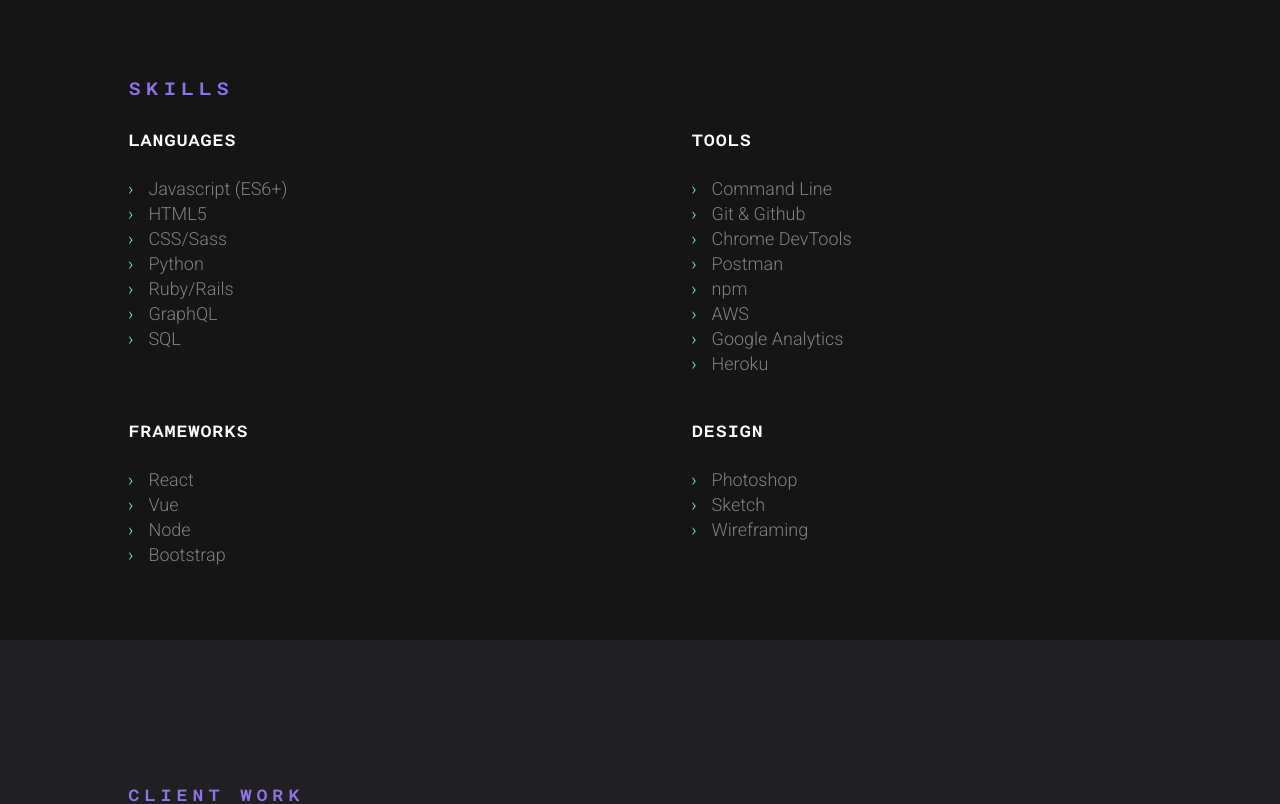
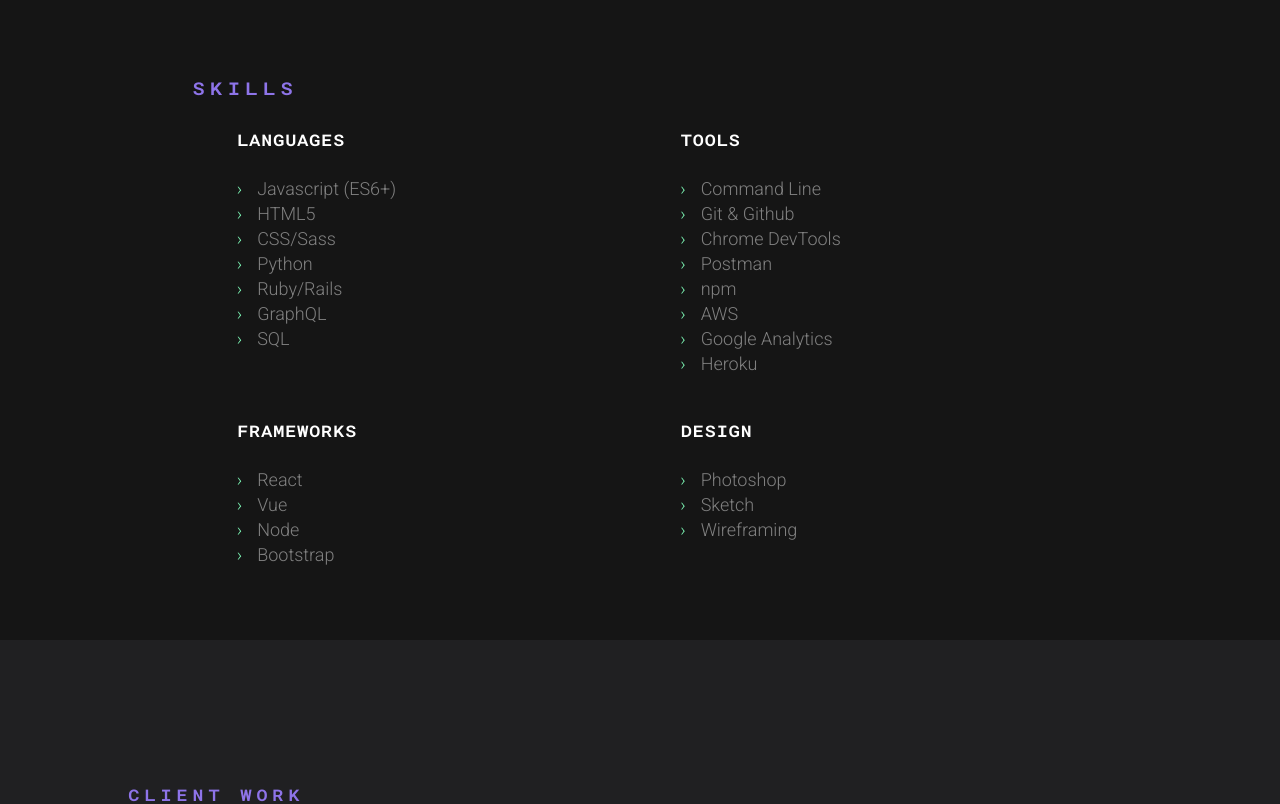
Before and after one commit to imanipaul/portfolio2, a React (Create React App) app: page / in a window 1280 px wide. Shown: the part 1600-2404 px from the top of the page. Built offline with nearby package versions, Linux system fonts and the light colour scheme; a web font is replaced by a local one.

Commit message:
Fix skills responsive styles

```diff
--- a/src/styles/About.scss
+++ b/src/styles/About.scss
@@ -38,7 +38,7 @@
       color: $purple-accent;
       margin: 0px;
 
-      @media screen and (min-width: 426px) {
+      @media screen and (min-width: $tablet-min) {
         width: 80%;
       }
 
@@ -89,7 +89,7 @@
       width: 147px;
       height: 147px;
 
-      @media screen and (min-width: $tablet-max) {
+      @media screen and (min-width: $tablet-min) {
         width: 270px;
         height: auto;
         border-radius: 50%;
--- a/src/styles/Contact.scss
+++ b/src/styles/Contact.scss
@@ -4,7 +4,8 @@
 .contact {
   display: flex;
   flex-direction: column;
-  background-color: #202022;
+  // background-color: #202022;
+  // background: linear-gradient(to top, #202020, #20202000);
   align-items: center;
   justify-content: center;
   height: 70vh;
--- a/src/styles/Skills.scss
+++ b/src/styles/Skills.scss
@@ -21,6 +21,9 @@
 
     @media screen and (min-width: $about-break) {
       width: 80%;
+    }
+    @media screen and (min-width: $tablet-max) {
+      width: 70%;
     }
 
     h4 {
@@ -48,6 +51,17 @@
 
       @media screen and (min-width: $about-break) {
         width: 100%;
+      }
+
+      @media screen and (min-width: $tablet-max) {
+        width: 90%;
+        align-self: center;
+      }
+      @media screen and (min-width: $desktop) {
+        width: 100%;
+        margin-top: 30px;
+        justify-content: space-around;
+        align-items: flex-start;
       }
 
       .list {
@@ -98,6 +112,10 @@
           @media screen and (min-width: $about-break) {
             width: 55%;
           }
+          @media screen and (min-width: $desktop) {
+            width: auto;
+            margin-top: 0px;
+          }
         }
 
         &:nth-of-type(3) {
@@ -107,6 +125,10 @@
             width: 55%;
             margin-top: 40px;
           }
+          @media screen and (min-width: $desktop) {
+            width: auto;
+            margin-top: 0px;
+          }
         }
         &:last-of-type {
           width: 140px;
@@ -114,6 +136,10 @@
           @media screen and (min-width: $about-break) {
             width: auto;
             margin-top: 40px;
+          }
+          @media screen and (min-width: $desktop) {
+            width: auto;
+            margin-top: 0px;
           }
         }
 
```
